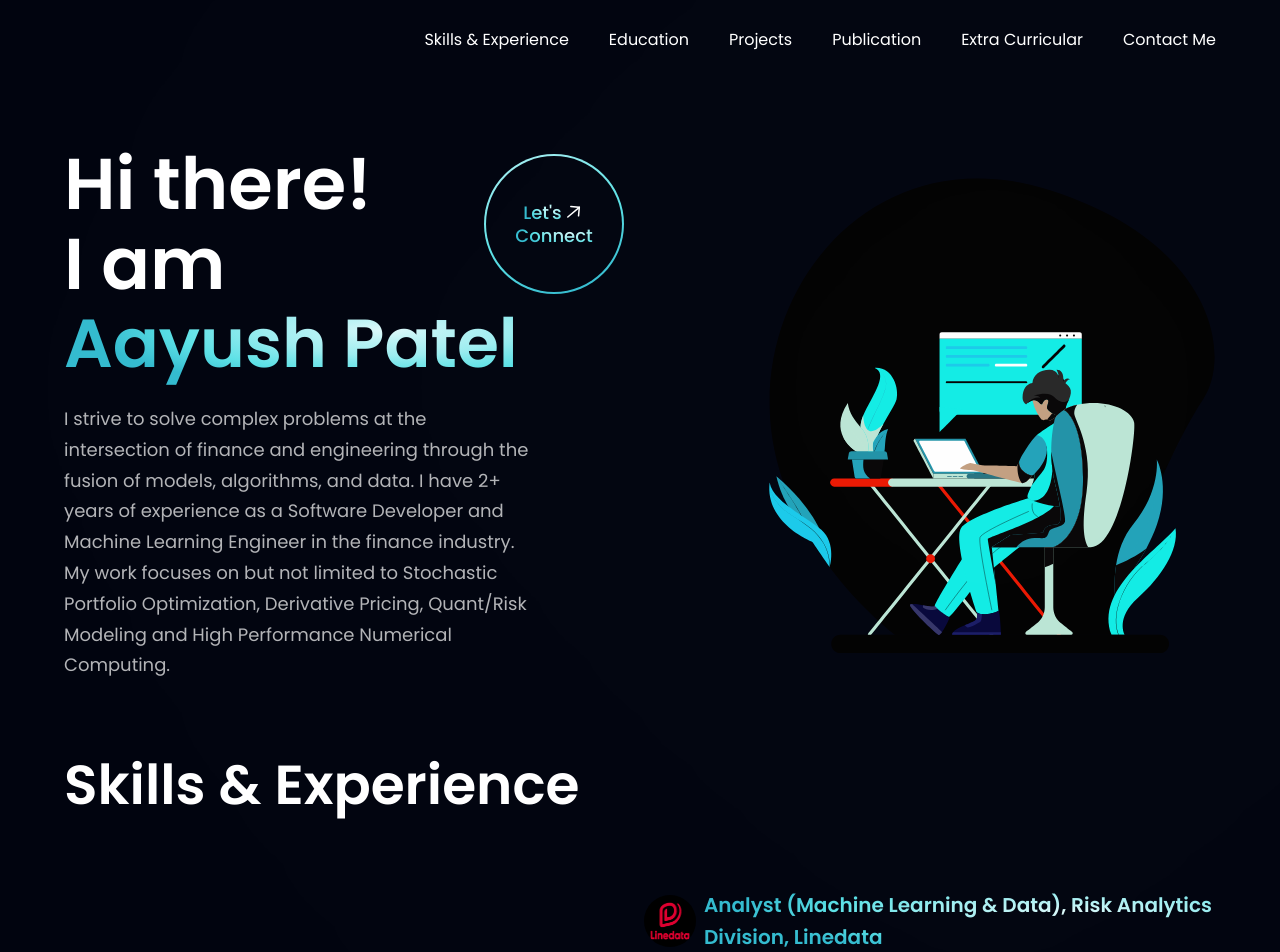
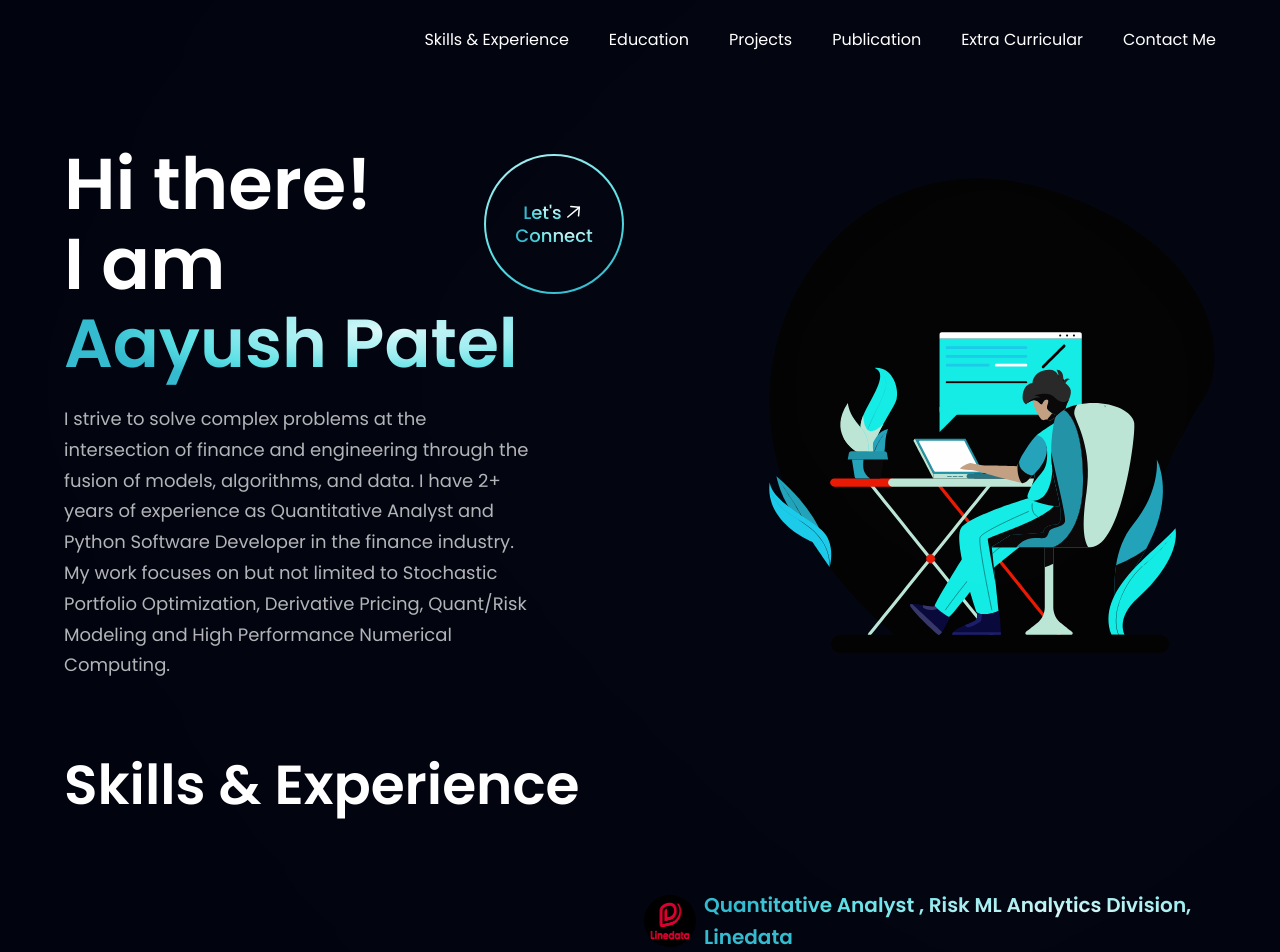
Before and after one commit to Aayush-patel-1696/Aayush-patel-1696.github.io., a React (Vite) app: page / in a window 1280 px wide. Shown: the top 952 px of the page. Built offline with nearby package versions, Linux system fonts and the light colour scheme.

Commit message:
name changes

```diff
--- a/src/constants/index.js
+++ b/src/constants/index.js
@@ -423,7 +423,7 @@ export const skills = [
 
 export const experiences = [
   {
-    organisation: "Analyst (Machine Learning & Data), Risk Analytics Division, Linedata",
+    organisation: "Quantitative Analyst , Risk ML Analytics Division, Linedata",
     logo: linedata,
     link: "https://www.linedata.com/",
     positions: [
@@ -1330,5 +1330,5 @@ export const socialMedia = [
 export const aboutMe = {
     name: "Aayush Patel",
     tagLine: " Aspiring Quant | Rutgers'24 | ex-ML Engineer | IIT Bombay'21",
-    intro: "I strive to solve complex problems at the intersection of finance and engineering through the fusion of models, algorithms, and data. I have 2+ years of experience as a Software Developer and Machine Learning Engineer in the finance industry. My work focuses on but not limited to Stochastic Portfolio Optimization, Derivative Pricing, Quant/Risk Modeling and High Performance Numerical Computing."
+    intro: "I strive to solve complex problems at the intersection of finance and engineering through the fusion of models, algorithms, and data. I have 2+ years of experience as Quantitative Analyst and Python Software Developer in the finance industry. My work focuses on but not limited to Stochastic Portfolio Optimization, Derivative Pricing, Quant/Risk Modeling and High Performance Numerical Computing."
 }
```
